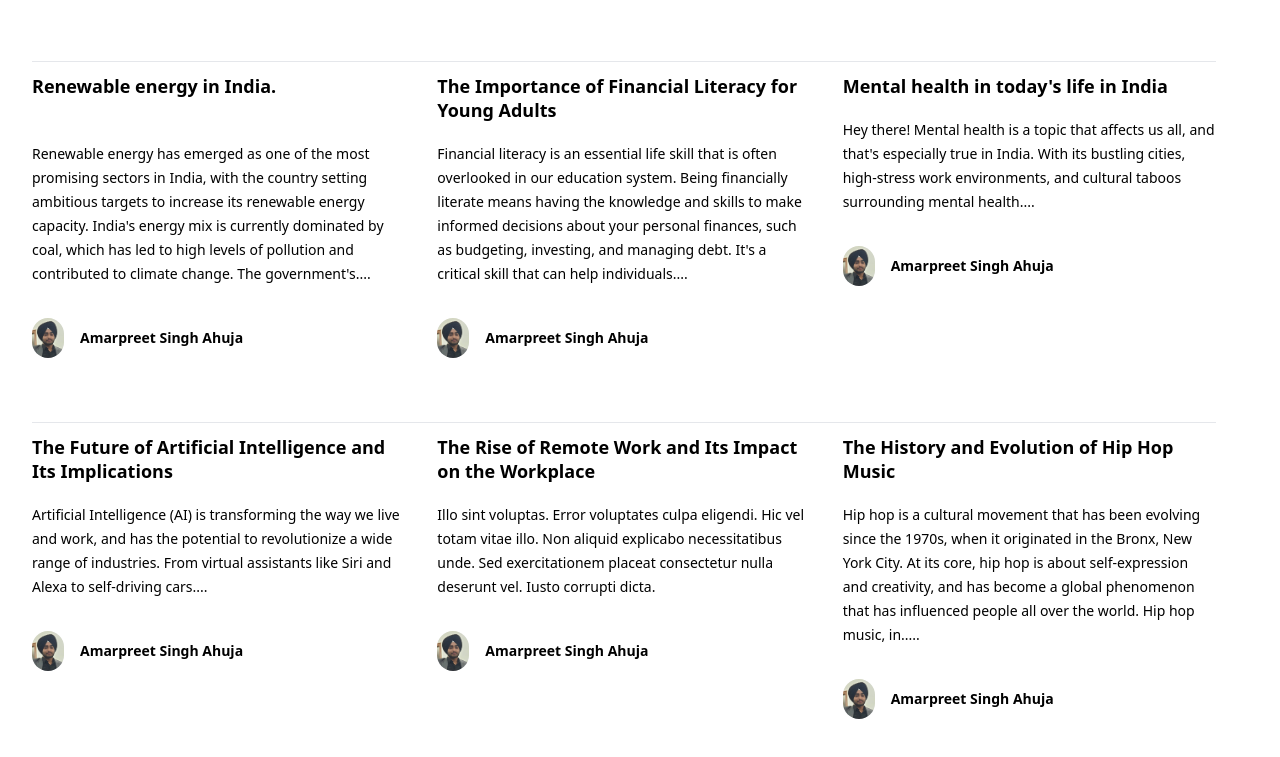
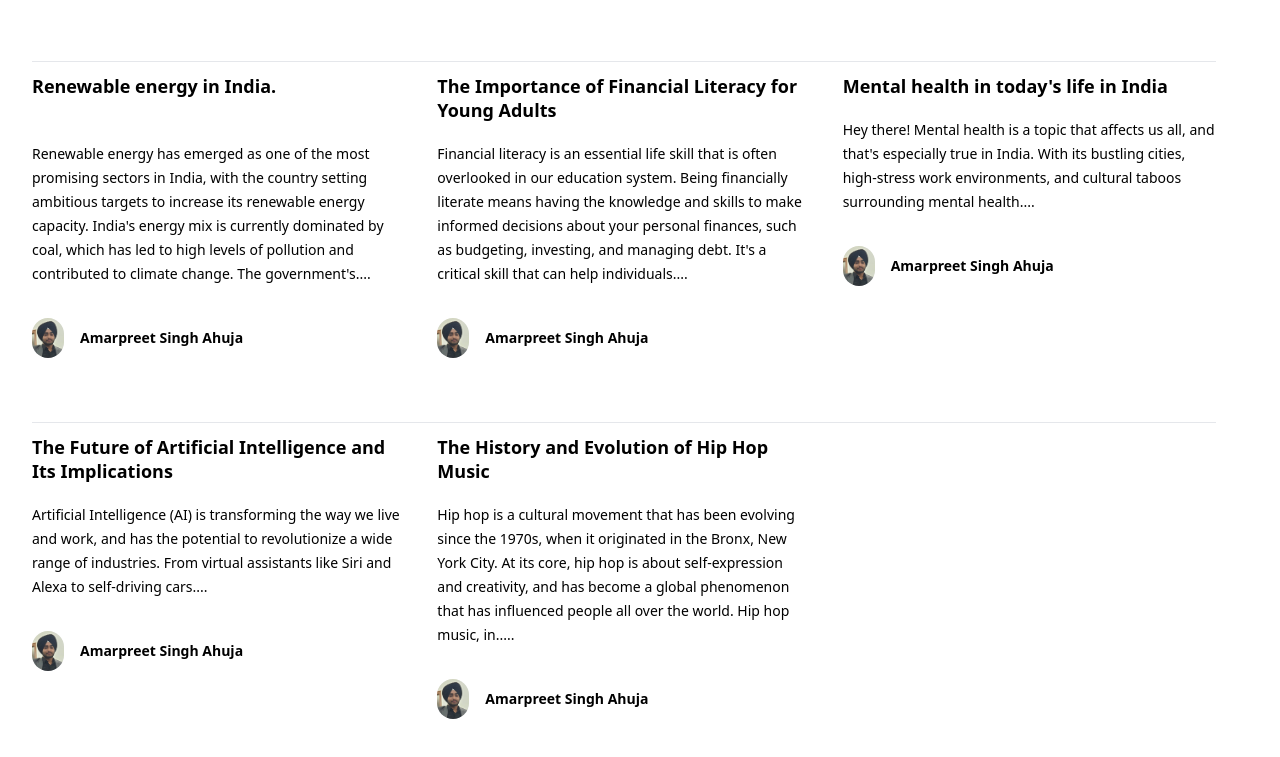
Before and after one commit to aps-ahuja/Blog, a website: page index.html in a window 1280 px wide. Shown: the part 287-1044 px from the top of the page. Drawn offline with nearby package versions, Linux system fonts and the light colour scheme.

Commit message:
Removed the lorem article

```diff
--- a/index.html
+++ b/index.html
@@ -263,7 +263,7 @@
                     </div>
                 </article>
 
-                 <article class="flex max-w-xl flex-col items-start ">
+                 <!-- <article class="flex max-w-xl flex-col items-start ">
                     <div class="flex items-center gap-x-4 text-xs">
                     </div>
                     <div class="group relative">
@@ -289,7 +289,7 @@
 
                         </div>
                     </div>
-                </article>
+                </article>  -->
                 <article class="flex max-w-xl flex-col items-start ">
                     <div class="flex items-center gap-x-4 text-xs">
                     </div>
```
